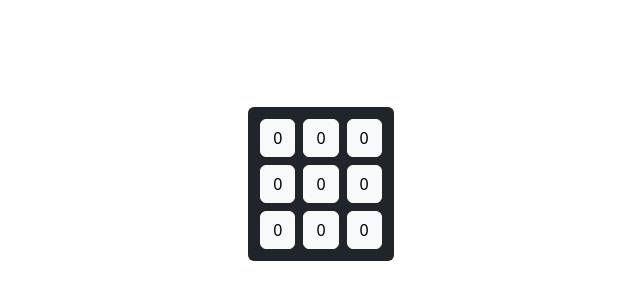
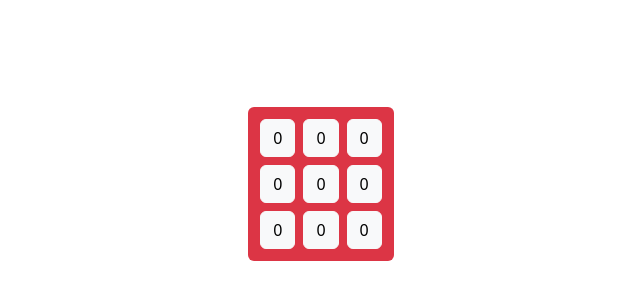
Before and after one commit to preetN/project, a React (Create React App) app: page / in a window 1280 px wide. Shown: the part 216-516 px from the top of the page, without its empty margins (319-959 px from the left). Built offline with nearby package versions, Linux system fonts and the light colour scheme.

Commit message:
some changes

```diff
--- a/src/App.js
+++ b/src/App.js
@@ -4,7 +4,7 @@ function App() {
   return (
     <>
       <div className="vh-100 d-flex align-items-center justify-content-center ">
-        <div className="bg-dark p-2 rounded">
+        <div className="bg-danger p-2 rounded">
           <div className="row">
             <div className="col">
               <Button />
```
